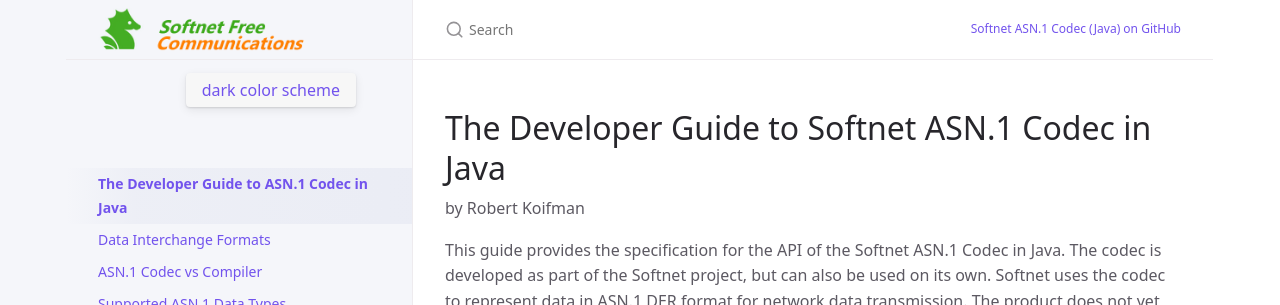
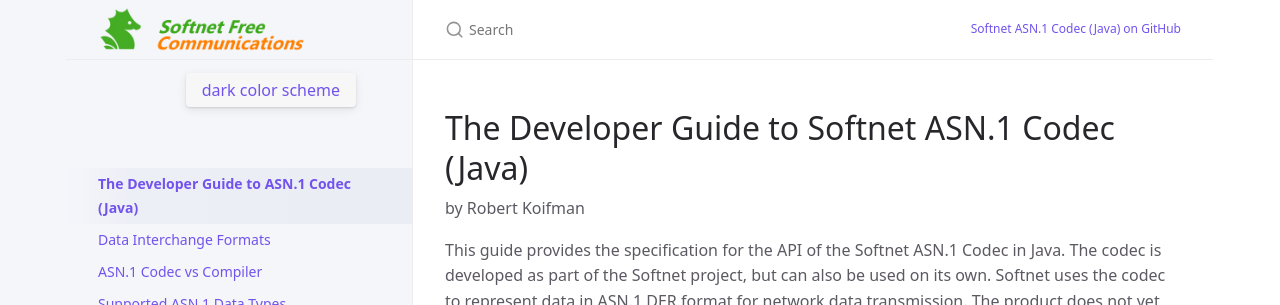
Before and after one commit to Softnet-Free/asn1codec-java, a Jekyll site: the page built from docs/index.md, in a window 1280 px wide. Shown: the top 305 px of the page. Built offline with Jekyll 4.4.1, drawn with Linux system fonts in a browser that asks for light colours.

Commit message:
text update

```diff
--- a/docs/index.md
+++ b/docs/index.md
@@ -1,11 +1,11 @@
 ---
 layout: default
-title: The Developer Guide to ASN.1 Codec in Java
+title: The Developer Guide to ASN.1 Codec (Java)
 nav_order: 1
 permalink: /
 ---
 
-# The Developer Guide to Softnet ASN.1 Codec in Java
+# The Developer Guide to Softnet ASN.1 Codec (Java)
 {: .fs-7 }
 
 by Robert Koifman
```
